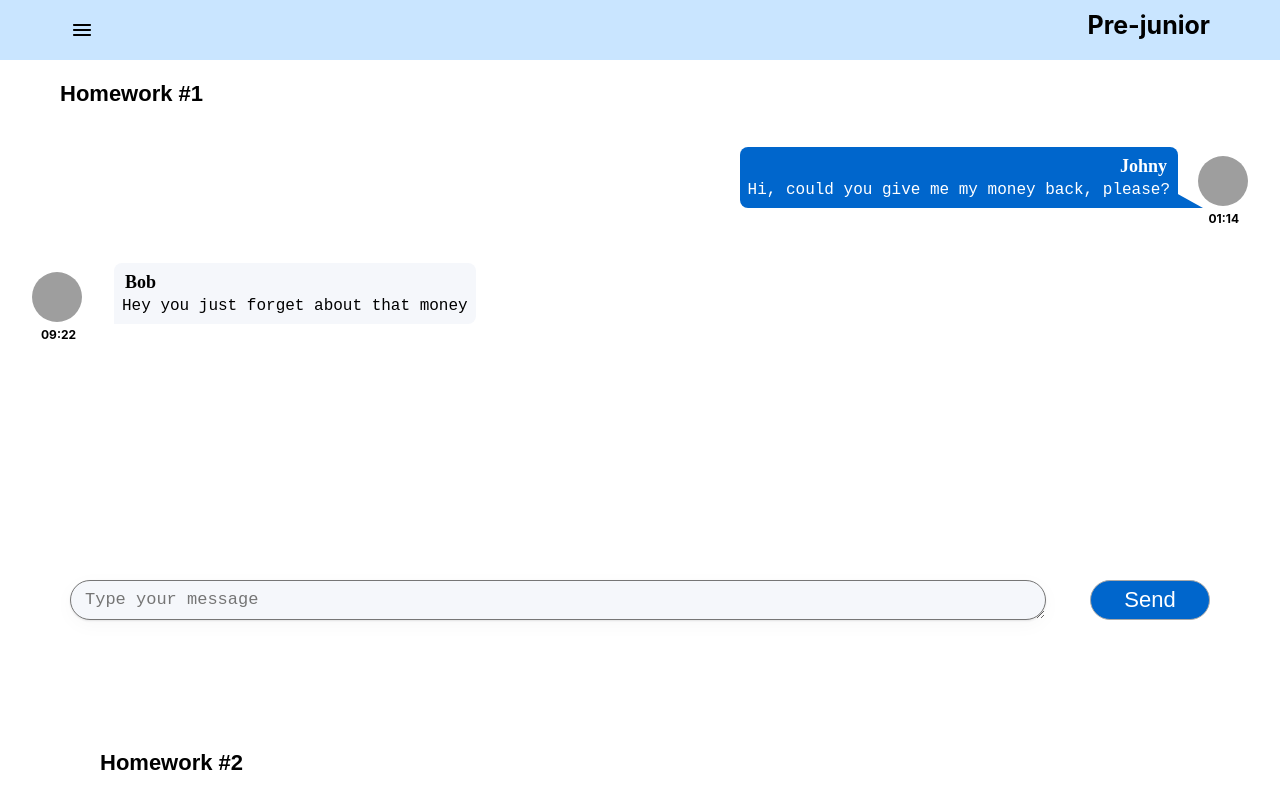
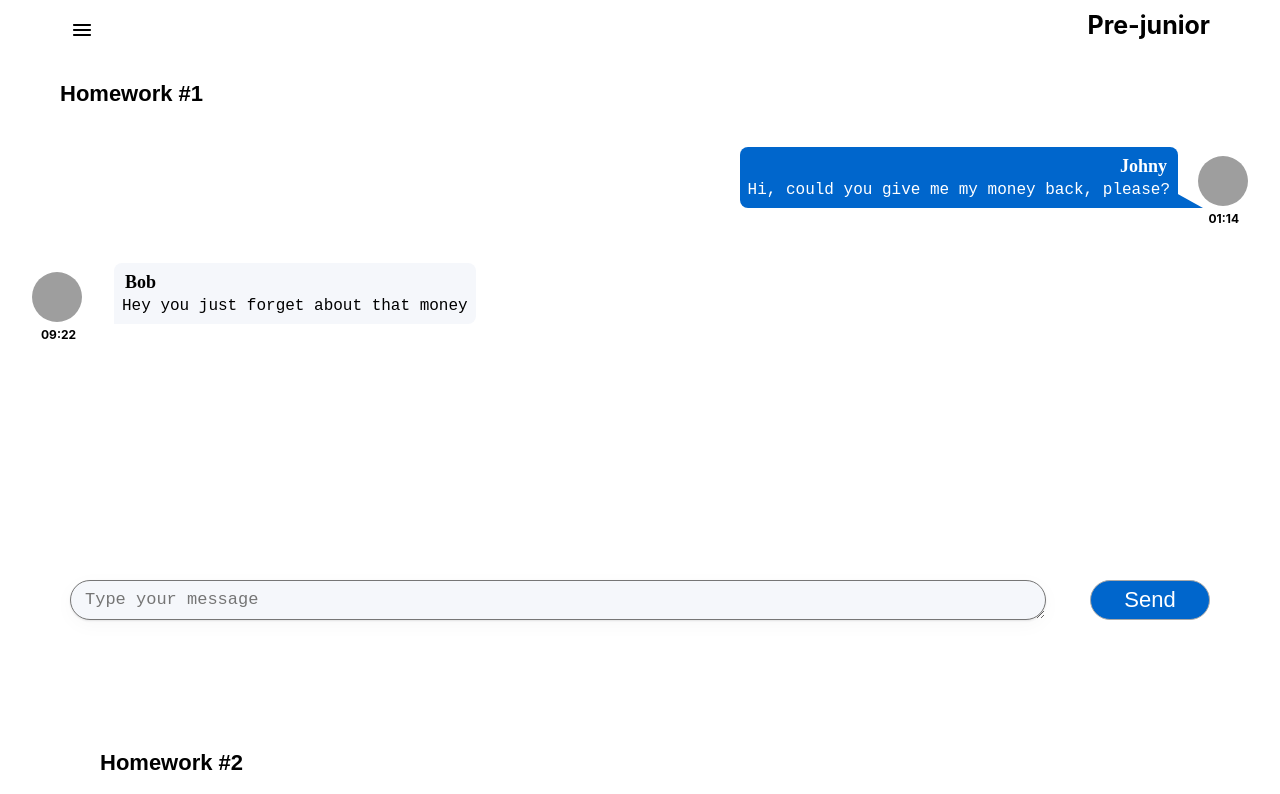
Before and after one commit to krlkonstantine/AutotestHWs, a React (Create React App) app: page /#/pre-junior in a window 1280 px wide. Shown: the top 794 px of the page. Built offline with nearby package versions, Linux system fonts and the light colour scheme; grey boxes are pictures that could not be loaded.

Commit message:
header changed

```diff
--- a/src/s2-homeworks/hw05/header/Header.module.css
+++ b/src/s2-homeworks/hw05/header/Header.module.css
@@ -11,7 +11,7 @@
     z-index: 2;
     top: 0;
     overflow-x: hidden;
-    background-color: #c9e5ff;
+    background-color: #FFFFFF;
 
 }
 
```
